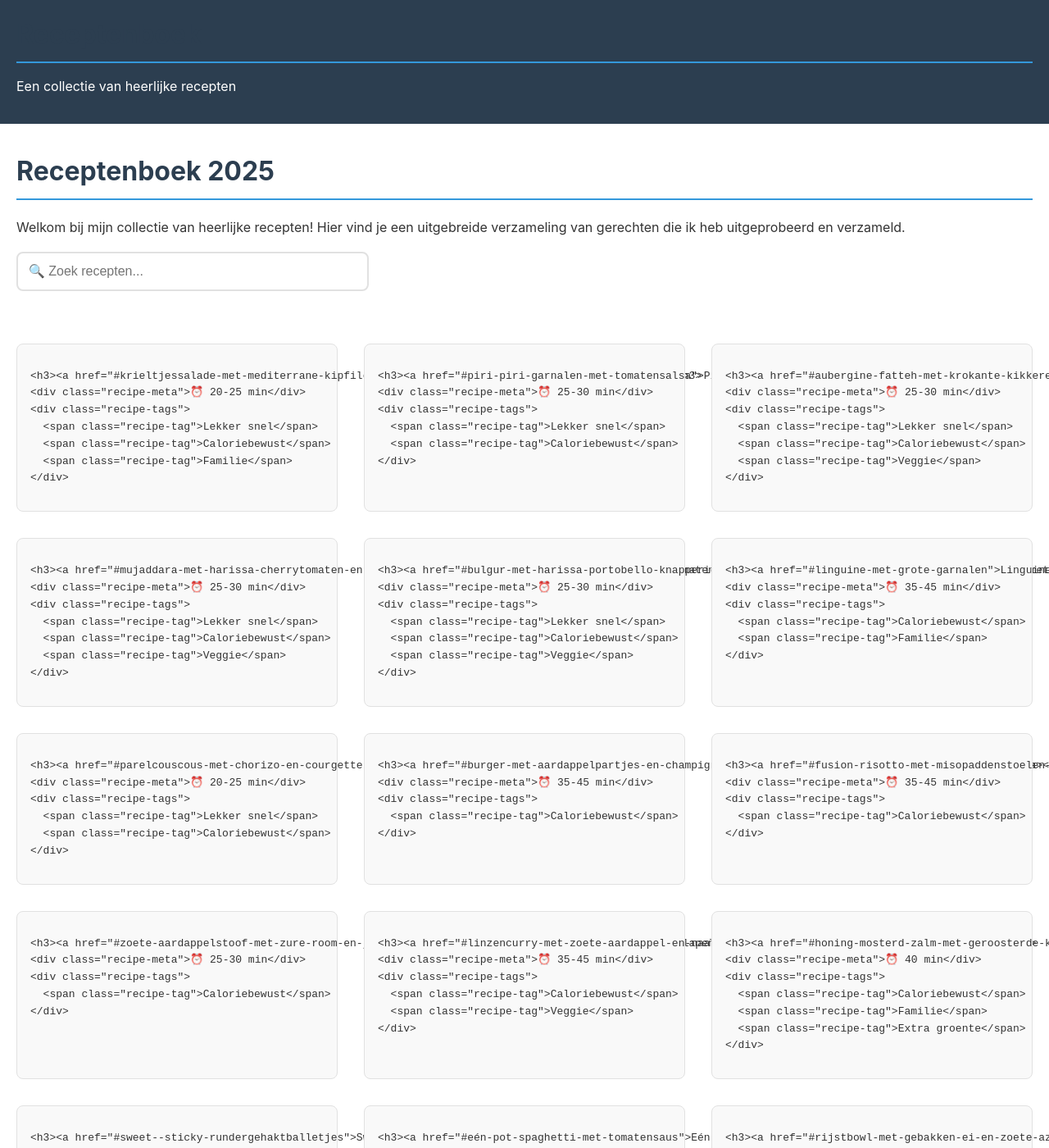
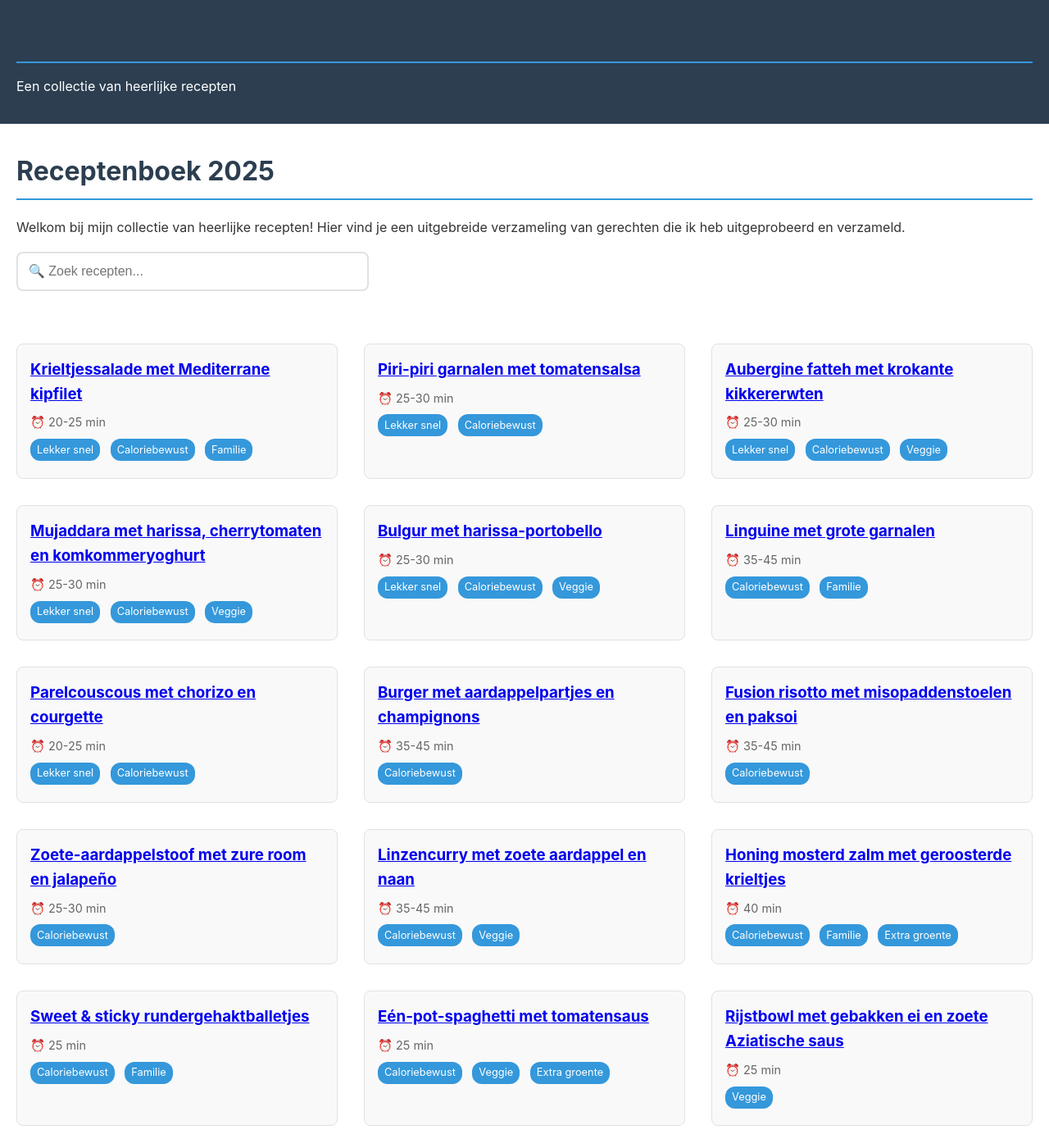
Before and after one commit to JVerbruggen/receptenboek, a Jekyll site: the page built from index.md, in a window 1280 px wide and 1400 px high. Shown: the whole window at 82% size. Built offline with Jekyll 4.4.1, drawn with Linux system fonts in a browser that asks for light colours; some of the changed text lies outside the part shown.

Commit message:
Fix HTML rendering by wrapping HTML blocks in nomarkdown tags

```diff
--- a/index.md
+++ b/index.md
@@ -153,6 +153,7 @@ hr {
 
 Welkom bij mijn collectie van heerlijke recepten! Hier vind je een uitgebreide verzameling van gerechten die ik heb uitgeprobeerd en verzameld.
 
+{::nomarkdown}
 <input type="text" class="search-box" id="recipeSearch" placeholder="🔍 Zoek recepten..." onkeyup="filterRecipes()">
 
 <div class="recipe-grid" id="recipeGrid">
@@ -309,7 +310,9 @@ Welkom bij mijn collectie van heerlijke recepten! Hier vind je een uitgebreide v
     </div>
   </div>
 </div>
+{:/}
 
+{::nomarkdown}
 <script>
 function filterRecipes() {
   const searchTerm = document.getElementById('recipeSearch').value.toLowerCase();
@@ -328,6 +331,7 @@ function filterRecipes() {
   });
 }
 </script>
+{:/}
 
 ## Over dit receptenboek
 
@@ -1308,6 +1312,7 @@ Alle recepten bevatten gedetailleerde ingrediëntenlijsten en stap-voor-stap ins
 <!-- end of template -->
 
 
+{::nomarkdown}
 <button class="back-to-top" id="backToTop" onclick="scrollToTop()">↑</button>
 
 <script>
@@ -1396,6 +1401,7 @@ function filterRecipes() {
   }
 }
 </script>
+{:/}
 
 ---
 
```
